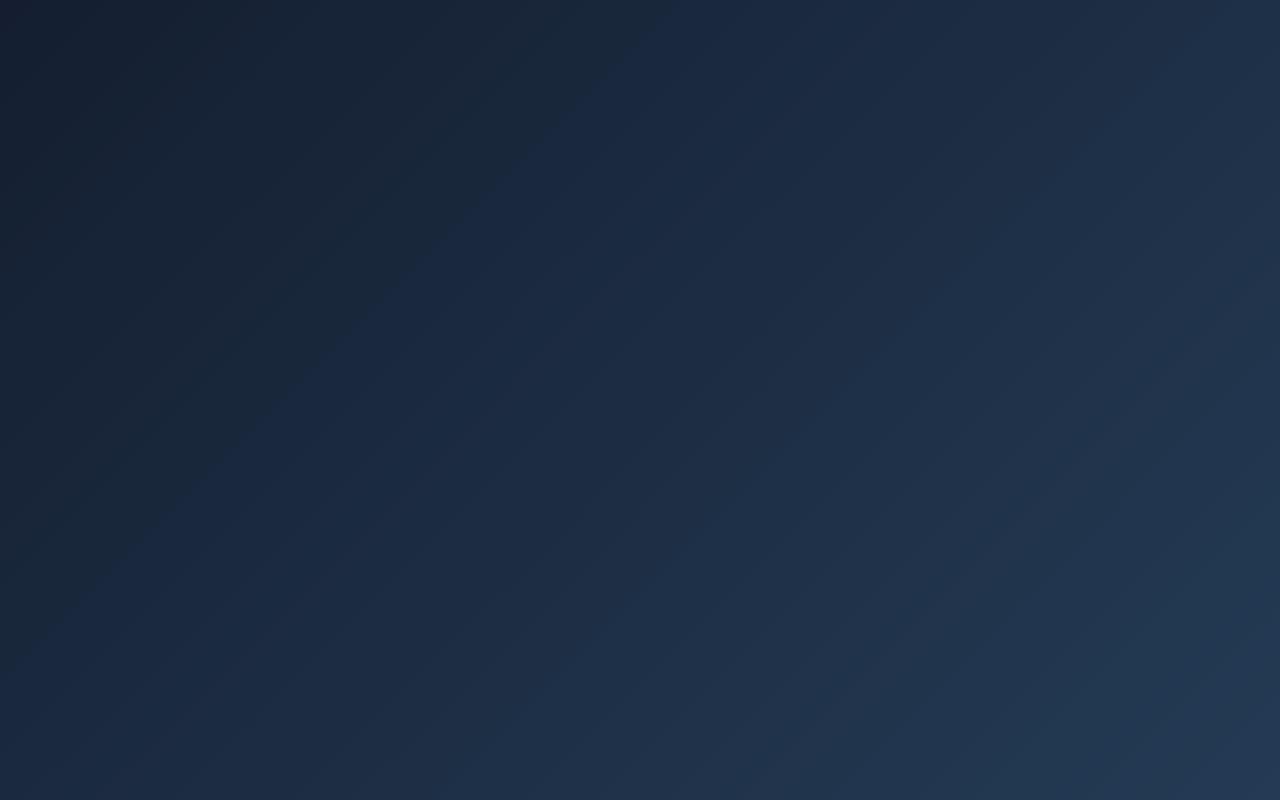
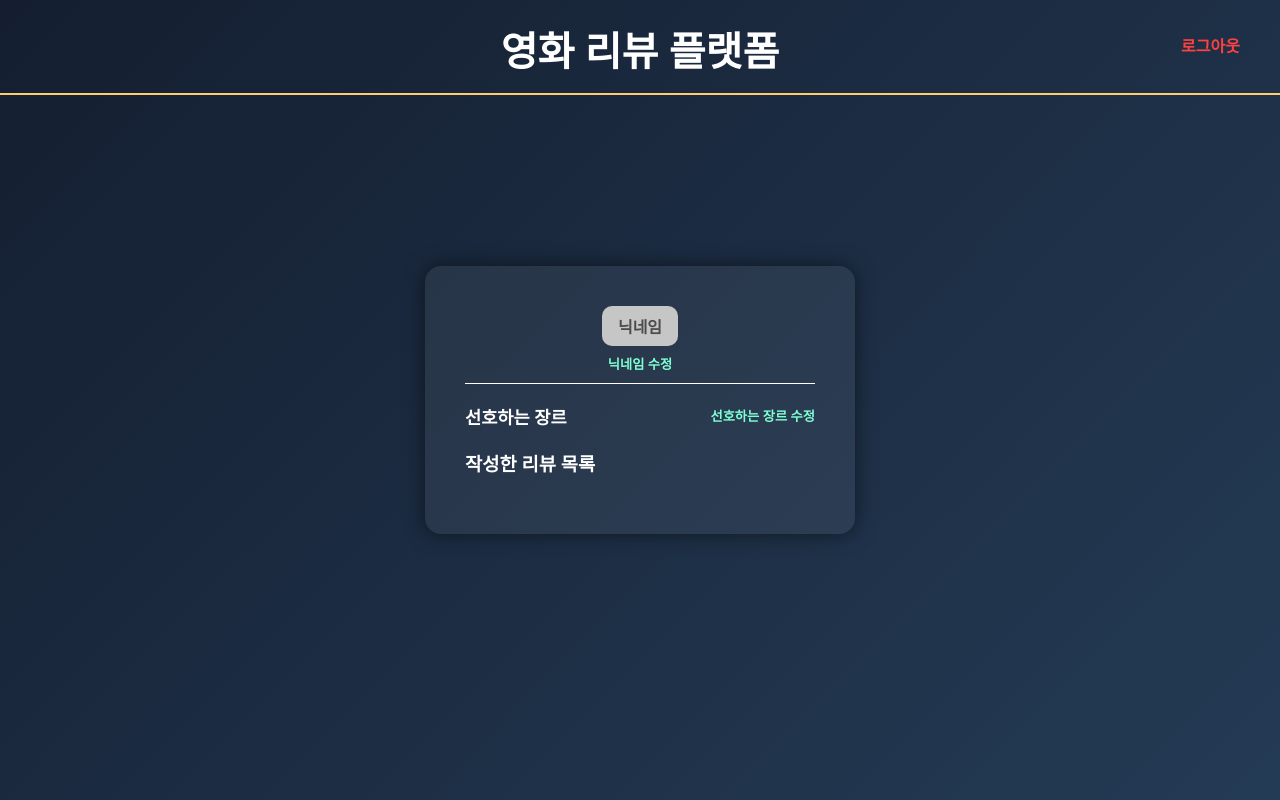
Before and after one commit to sejkim2/opensw_project, a React (Create React App) app in the folder requirements/frontend/: page /MyPage in a window 1280 px wide. Before the commit this address had no page. Built offline with nearby package versions, Linux system fonts and the light colour scheme.

Commit message:
init: 마이페이지 디자인 초기 설정

```diff
--- a/requirements/frontend/src/App.jsx
+++ b/requirements/frontend/src/App.jsx
@@ -1,6 +1,7 @@
 import { BrowserRouter, Routes, Route } from "react-router-dom";
 import Home from './pages/Home';
-import MainPage from './pages/MainPage';
+import TestPage from './pages/TestPage';
+import MyPage from './pages/MyPage';
 
 function App() {
     return (
@@ -8,7 +9,8 @@ function App() {
             <div className="App">
             <Routes>
                 <Route path="/" element={<Home />}/>
-                <Route path="/main" element={<MainPage />}/>
+                <Route path="/test" element={<TestPage />}/>
+                <Route path="/MyPage" element={<MyPage />}/>
 
             </Routes>
 
--- /dev/null
+++ b/requirements/frontend/src/pages/MyPage.css
@@ -0,0 +1,103 @@
+.mypage-header {
+  position: absolute;
+  top: 20px;
+  left: 0;
+  width: 100%;
+  display: flex;
+  justify-content: center;
+  align-items: center;
+  color: white;
+  font-size: 1.2rem;
+  font-weight: bold;
+}
+
+.platform-title {
+  flex: 1;
+  font-size: 40px;
+  text-align: center;
+  padding-bottom: 15px;
+  border-bottom: 2px solid #ffcc70;
+  margin: 0;
+}
+
+.logout-text {
+  position: absolute;
+  top: 13px;
+  right: 40px;
+  font-size: 1rem;
+  color: #fe4141;
+}
+
+.mypage-container {
+  text-align: center;
+  margin-top: 80px;
+  color: white;
+}
+
+.mypage-wrapper {
+  display: flex;
+  justify-content: center;
+  align-items: center;
+  min-height: 100vh;
+  background: linear-gradient(135deg, #141e30, #243b55);
+}
+
+.mypage-card {
+  background-color: rgba(255, 255, 255, 0.06);
+  padding: 40px;
+  border-radius: 16px;
+  width: 350px;
+  text-align: center;
+  color: white;
+  box-shadow: 0 0 20px rgba(0, 0, 0, 0.5);
+}
+
+.mypage-card h5 {
+  margin-top: 8px;
+  margin-bottom: 0;
+  color:aquamarine;
+  font-weight: bold;
+}
+
+.mypage-card h3 {
+  color: white;
+  font-weight: bold;
+  text-align: left;
+}
+
+.nickname-box {
+  padding: 8px 16px;
+  background-color: #c6c6c6;
+  border-radius: 10px;
+  display: inline-block;
+}
+
+.nickname-text {
+  font-size: 1rem;
+  color: #4b4b4b;
+  font-weight: bold;
+}
+
+.mypage-card .nickname-line {
+  border-bottom: 1px solid #ffffff;
+  margin: 10px 0;
+}
+
+.genre-row {
+  display: flex;
+  align-items: center;
+  justify-content: space-between;
+  margin-top: 10px;
+}
+
+.genre-row h3 {
+  margin: 0;
+  font-size: 1.1rem;
+  line-height: 1.5;
+  margin-top: 10px;
+}
+
+.edit-genre {
+  font-weight: normal;
+  color: #ffcc70;
+}
--- /dev/null
+++ b/requirements/frontend/src/pages/MyPage.jsx
@@ -0,0 +1,33 @@
+import './MyPage.css';
+
+const MyPage = () => {
+  return (
+    <div className="mypage-wrapper">
+
+      <div className="mypage-header">
+        <div className="platform-title">영화 리뷰 플랫폼</div>
+        <div className="logout-text">로그아웃</div>
+      </div>
+
+
+
+      <div className="mypage-card">
+        <div class="nickname-box"> <span class="nickname-text">닉네임</span> </div>
+        <h5> 닉네임 수정 </h5>
+        <div className="nickname-line"></div>
+
+        <div className="genre-row">
+          <h3>선호하는 장르</h3>
+          <h5 className="edit-genre">선호하는 장르 수정</h5>
+        </div>
+
+        <div> <h3> 작성한 리뷰 목록 </h3> </div>
+      </div>
+
+
+
+    </div>
+  );
+};
+
+export default MyPage;
```
